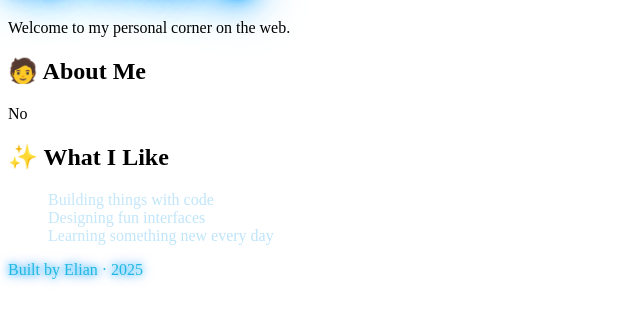
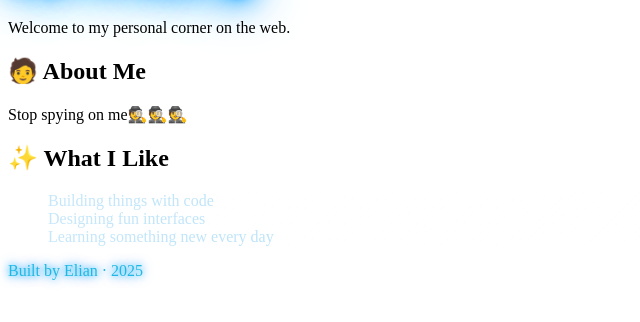
Before and after one commit to ElianBoden/site, a plain HTML site: page docs/index.html in a window 1280 px wide. Shown: the part 62-384 px from the top of the page, without its empty margins (0-640 px from the left). Drawn offline with Linux system fonts and the light colour scheme.

Commit message:
little modification

```diff
--- a/docs/index.html
+++ b/docs/index.html
@@ -18,7 +18,7 @@
         <section class="card">
             <h2>🧑 About Me</h2>
             <p>
-                No
+                Stop spying on me🕵️🕵️🕵️
             </p>
         </section>
 
```
